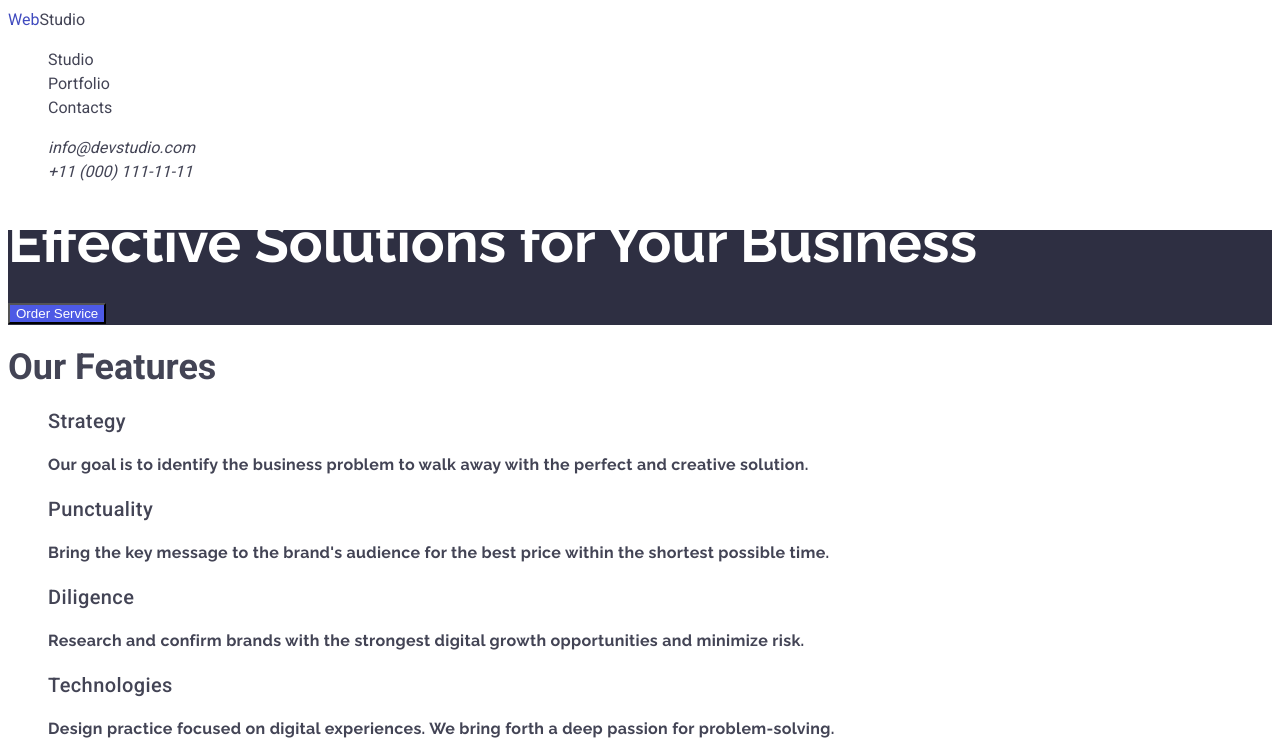
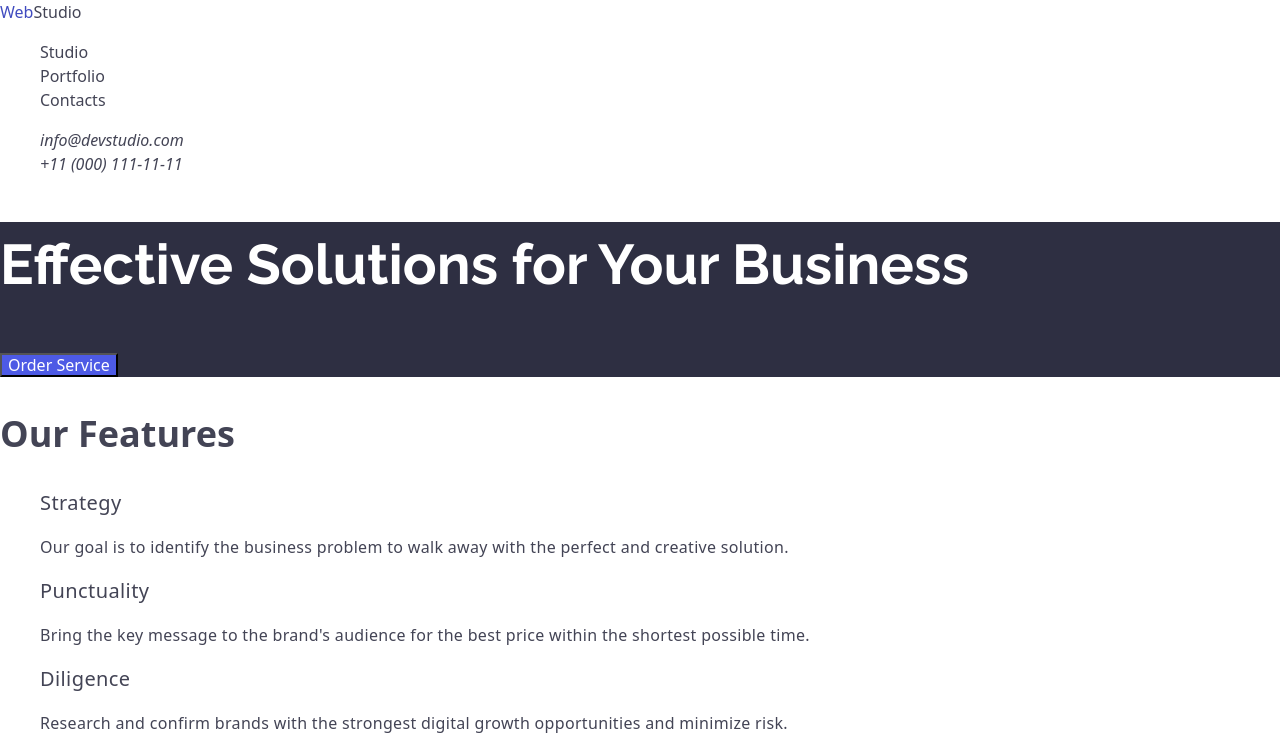
Before and after one commit to vkotelnykovaa/goit-markup-hw-02, a plain HTML site: page index.html in a window 1280 px wide. Shown: the top 752 px of the page. Drawn offline with nearby package versions, Linux system fonts and the light colour scheme.

Commit message:
problems resolved

```diff
--- a/index.html
+++ b/index.html
@@ -6,27 +6,28 @@
    <title>Document</title>
    <link rel="stylesheet" href="styles.css">
    <link href="https://fonts.googleapis.com/css2?family=Raleway:wght@700&family=Roboto:wght@400;500;700&display=swap" rel="stylesheet">
+   <link rel="stylesheet" href="https://cdnjs.cloudflare.com/ajax/libs/modern-normalize/3.0.1/modern-normalize.min.css" >
 </head>
 <body>
    <header>
    <nav>
       <a href=”./index.html”><span class="web">Web</span>Studio</a>
       <ul>
-         <li class="Contacts"><a href="">Studio</a></li>
-         <li class="Contacts"><a href="">Portfolio</a></li>
-         <li class="Contacts"><a href="">Contacts</a></li>
+         <li class="navigation_item"><a href="">Studio</a></li>
+         <li class="navigation_item"><a href="">Portfolio</a></li>
+         <li class="navigation_item"><a href="">Contacts</a></li>
       </ul>
    </nav>
    <address>
       <ul>
-         <li><a href=”mailto:info@devstudio.com” class="Contacts">info@devstudio.com</a></li>
-         <li><a href="tel:+110001111111" class="Contacts">+11 (000) 111-11-11</a></li>
+         <li><a href=”mailto:info@devstudio.com” class="contacts">info@devstudio.com</a></li>
+         <li><a href="tel:+110001111111" class="contacts">+11 (000) 111-11-11</a></li>
       </ul>
    </address>
 </header>
 
   <main>
-    <section class="section1">
+    <section class="business-solution">
         <h1 class="header1">Effective Solutions for Your Business</h1>
         <button type="button" class="order_but">Order Service</button>
     </section>
@@ -53,7 +54,7 @@
         </ul>
     </section>
 
-    <section>
+    <section class="teamSection">
         <h2 class="header2">Our Team</h2>
         <ul>
             <li>
--- a/styles.css
+++ b/styles.css
@@ -1,7 +1,7 @@
 body {
    font-family: "Roboto", sans-serif;
    font-weight: 400;
-   line-height: 24px;
+   line-height: 1.5;
    color: #434455;
 }
 
@@ -45,7 +45,6 @@ footer {
 .text {
    font-weight: 400;
    font-size: 16px;
-   line-height: 1.5;
    letter-spacing: 0.02em;
 }
 
@@ -60,20 +59,26 @@ footer {
 
 }
 
-.section1 {
+.business-solution {
    background: #2e2f42;
    color: white;
 }
 
-p {
-   font-family: "Raleway", sans-serif;
+.teamSection{
+   background-color: #F4F4FD;
 }
 
-.Contacts:hover,
-.Contacts:active {
+.contacts:hover,
+.contacts:active,
+.contacts:focus {
    color: #404BBF;
 }
 
 .web {
    color: #404BBF;
 }
+
+.navigation_item:hover,
+.navigation_item:active{
+   color: #404BBF;
+}
```
